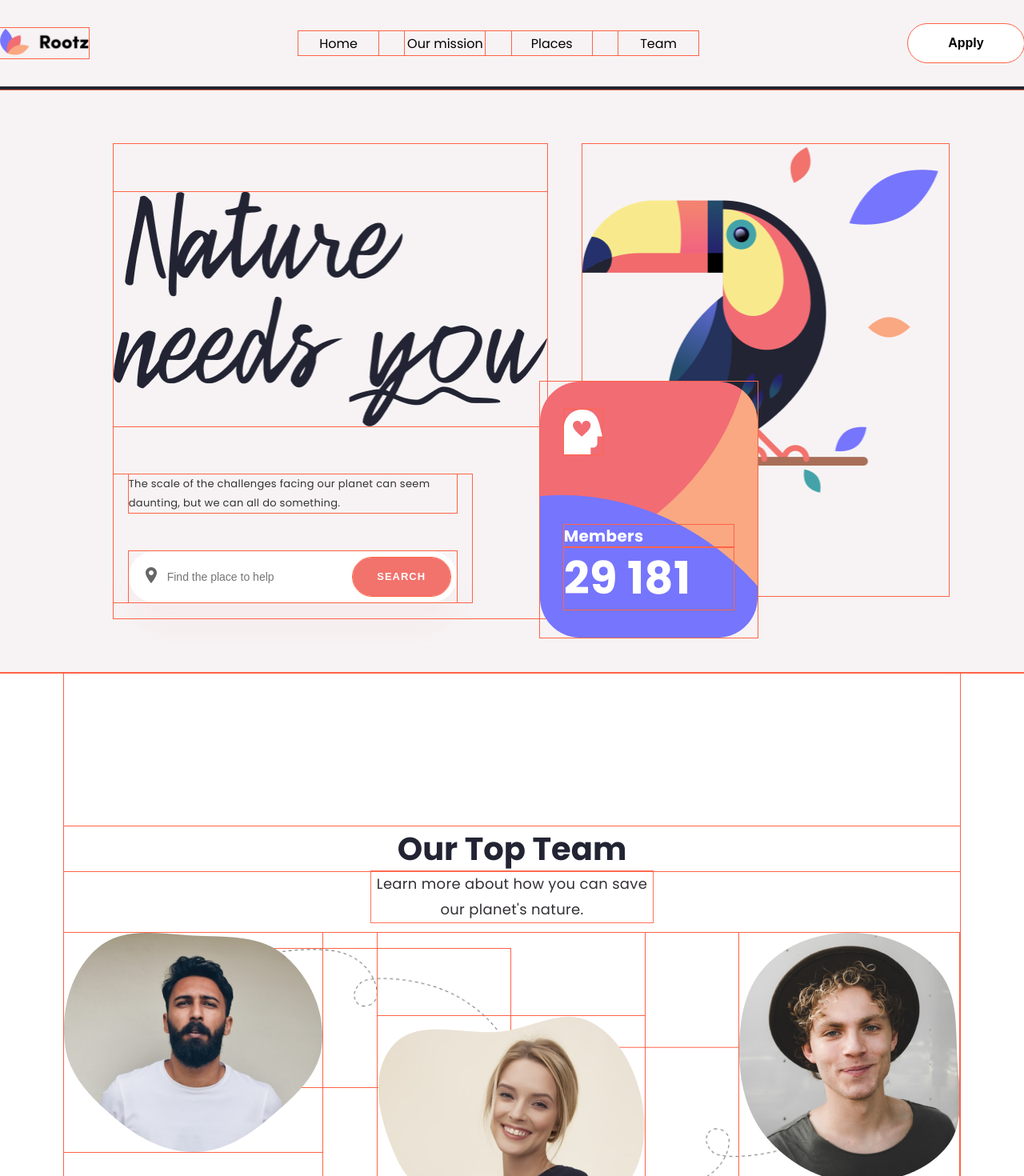
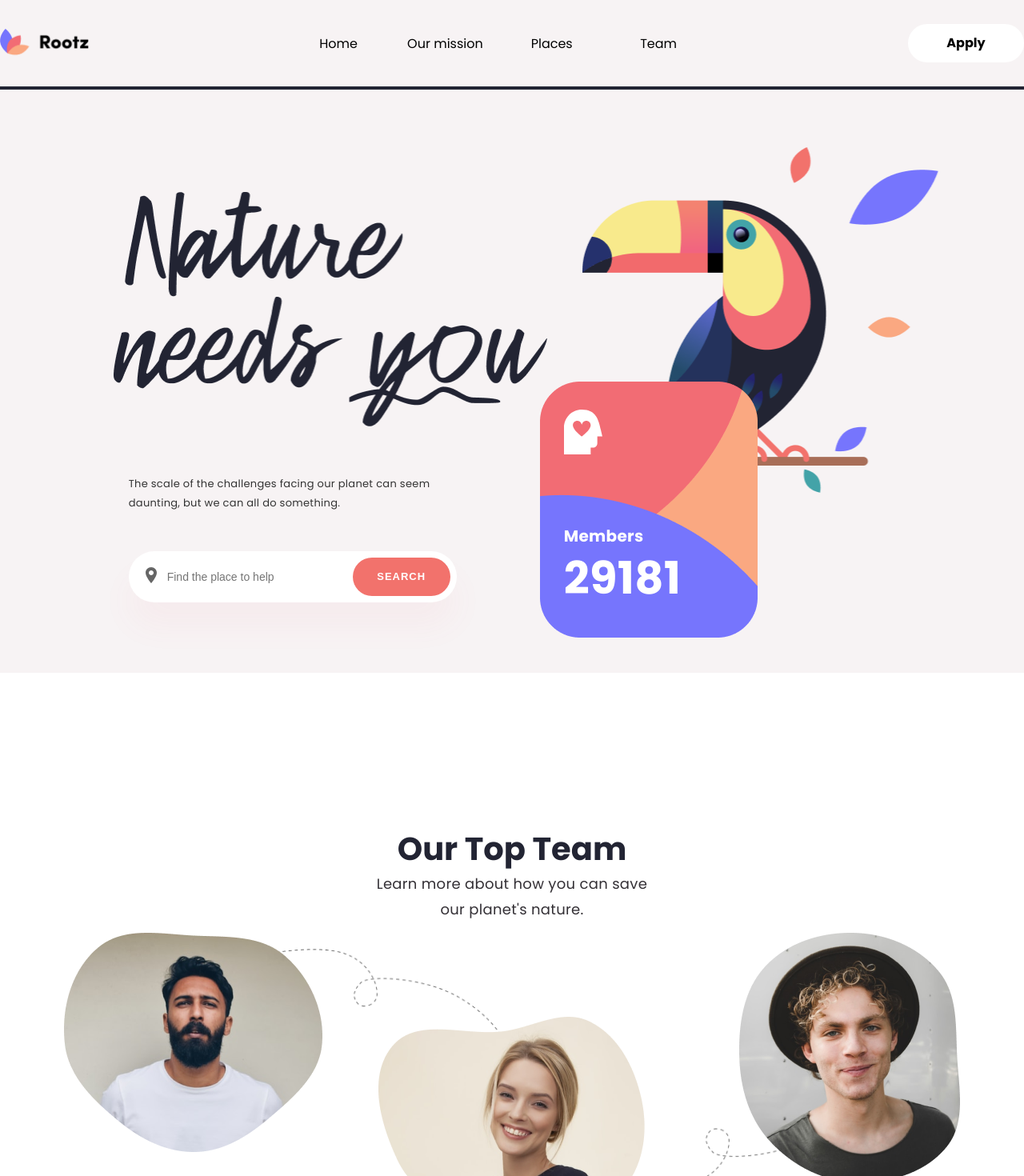
Before and after one commit to VladDeputat/halo-lab, a React (Create React App) app: page / in a window 1280 px wide. Shown: the top 1470 px of the page at 80% size. Built offline with nearby package versions, Linux system fonts and the light colour scheme.

Commit message:
add states and links

```diff
--- a/src/components/faq/Faq.jsx
+++ b/src/components/faq/Faq.jsx
@@ -13,9 +13,13 @@ const faq = () => {
             When pattern is mentioned in interior design, it is easy to asso- ciate it
             with a geometric patterned wallpaper or colourful prints on interior fabrics.
           </p>
-          <button className={styles.contactUsBtn} type="button">
+          <a
+            className={styles.contactUsBtn}
+            href="https://www.halo-lab.com/"
+            target="blank"
+          >
             Contact us
-          </button>
+          </a>
         </div>
         <div>
           <ul>
--- a/src/components/faq/Faq.module.scss
+++ b/src/components/faq/Faq.module.scss
@@ -4,10 +4,9 @@
   padding: 100px 18px;
   margin: 0 auto;
   display: flex;
-  // align-items: center;
   justify-content: center;
   flex-wrap: wrap;
-  @media screen and (min-width: 766px) {
+  @media screen and (min-width: 1000px) {
     padding: 192px 10px;
     justify-content: space-between;
   }
@@ -53,6 +52,7 @@
   line-height: 1.4;
   letter-spacing: 1px;
   text-transform: uppercase;
+  text-decoration: none;
   color: #ffffff;
   display: flex;
   align-items: center;
--- a/src/components/footer/Footer.jsx
+++ b/src/components/footer/Footer.jsx
@@ -6,7 +6,7 @@ import liIcon from "../../assets/icons/linkedIn.svg";
 
 const Footer = () => {
   return (
-    <footer>
+    <footer id="places">
       <div>
         <h3 className={styles.heading}>Contacts</h3>
         <p>2022 Rootz Foundation. All rights reserved</p>
--- a/src/components/header/Header.jsx
+++ b/src/components/header/Header.jsx
@@ -16,15 +16,23 @@ const Header = () => {
 
         <nav className={styles.headerNav}>
           <ul>
-            <li className={styles.navLink}>Home</li>
-            <li className={styles.navLink}>Our mission</li>
-            <li className={styles.navLink}>Places</li>
-            <li className={styles.navLink}>Team</li>
+            <li className={styles.navLink}>
+              <a href="#home">Home</a>
+            </li>
+            <li className={styles.navLink}>
+              <a href="#mission">Our mission</a>
+            </li>
+            <li className={styles.navLink}>
+              <a href="#places">Places</a>
+            </li>
+            <li className={styles.navLink}>
+              <a href="#team">Team</a>{" "}
+            </li>
           </ul>
         </nav>
-        <button type="button" className={styles.applyBtn}>
+        <a className={styles.applyBtn} href="#apply">
           Apply
-        </button>
+        </a>
 
         <BurgerBtn menuOpen={menuOpen} setMenuOpen={setMenuOpen} />
       </div>
--- a/src/components/header/Header.module.scss
+++ b/src/components/header/Header.module.scss
@@ -50,6 +50,10 @@ header {
   transition: all 100ms linear;
   display: flex;
   justify-content: center;
+  a {
+    text-decoration: none;
+    color: #000000;
+  }
 }
 
 .navLink:active,
@@ -80,8 +84,12 @@ header {
   line-height: 140%;
   transition: all 150ms linear;
   cursor: pointer;
+  text-decoration: none;
+  color: #000000;
   @media screen and (min-width: 767px) {
-    display: block;
+    display: flex;
+    align-items: center;
+    justify-content: center;
   }
 }
 
--- a/src/components/hero/Hero.jsx
+++ b/src/components/hero/Hero.jsx
@@ -1,11 +1,23 @@
-import React from "react";
+import React, {useState} from "react";
 import styles from "./Hero.module.scss";
 import headline from "../../assets/hero/headline.png";
 import headIcon from "../../assets/icons/headIcon.svg";
 
 const Hero = () => {
+  const [query, setQuery] = useState("");
+  const [count, setCount] = useState(29181);
+
+  const onClick = () => {
+    if (query === "") {
+      return;
+    } else {
+      window.open(`https://www.google.com.ua/maps/place/${query}`, "_blank").focus();
+      setCount(count + 1);
+      setQuery("");
+    }
+  };
   return (
-    <section className={styles.hero}>
+    <section className={styles.hero} id="home">
       <div className={styles.heroContainer}>
         <div className={styles.headlineContainer}>
           <img className={styles.headlineImg} src={headline} alt="headline" />
@@ -15,9 +27,14 @@ const Hero = () => {
               all do something.
             </p>
             <label>
-              <input type="text" placeholder="Find the place to help" />
+              <input
+                onChange={(e) => setQuery(e.target.value)}
+                value={query}
+                type="text"
+                placeholder="Find the place to help"
+              />
             </label>
-            <button className={styles.searchBtn} type="submit">
+            <button onClick={onClick} className={styles.searchBtn} type="submit">
               Search
             </button>
           </div>
@@ -27,7 +44,7 @@ const Hero = () => {
             <img src={headIcon} alt="headIcon" />
             <div>
               <p>Members</p>
-              <p>29 181</p>
+              <p>{count}</p>
             </div>
           </div>
         </div>
--- a/src/components/logIn/LogIn.jsx
+++ b/src/components/logIn/LogIn.jsx
@@ -1,9 +1,22 @@
-import React from "react";
+import React, {useState} from "react";
 import styles from "./Login.module.scss";
 
 const LogIn = () => {
+  const [name, setName] = useState("");
+  const [email, setEmail] = useState("");
+
+  const handleSubmit = (e) => {
+    e.preventDefault();
+    if (name === "" || email === "") {
+      return;
+    } else {
+      alert(`You've booked a demo for ${name} with email:${email}`);
+      setName("");
+      setEmail("");
+    }
+  };
   return (
-    <section>
+    <section id="apply">
       <div className={styles.sectionContainer}>
         <div>
           <h3 className={styles.getStartedHeading}>Get started today!</h3>
@@ -15,22 +28,24 @@ const LogIn = () => {
         </div>
         <div className={styles.loginContainer}>
           <h4 className={styles.formHeading}>Log in</h4>
-          <form className={styles}>
+          <form>
             <input
-              className={styles}
+              onChange={(e) => setName(e.target.value)}
+              value={name}
               autoComplete="off"
               name="name"
-              type="text"
+              type="name"
               placeholder="Name"
             />
             <input
-              className={styles}
+              onChange={(e) => setEmail(e.target.value)}
+              value={email}
               autoComplete="off"
               name="email"
               type="email"
               placeholder="Email"
             />
-            <button className={styles} type="submit">
+            <button onClick={handleSubmit} type="submit">
               book a demo
             </button>
           </form>
--- a/src/components/slider/Slider.jsx
+++ b/src/components/slider/Slider.jsx
@@ -37,7 +37,7 @@ const SliderComponent = () => {
     afterChange: (i) => setcurSlide(i),
   };
   return (
-    <section className={styles.sliderSection}>
+    <section className={styles.sliderSection} id="mission">
       <div className={styles.sliderContainer}>
         <Slider {...settings} className={styles.slider} ref={sliderRef}>
           {data.map((slide) => (
--- a/src/components/team/Team.jsx
+++ b/src/components/team/Team.jsx
@@ -7,7 +7,7 @@ import lineVector from "../../assets/team/vector.png";
 
 const Team = () => {
   return (
-    <section>
+    <section id="team">
       <div className={styles.teamContainer}>
         <h3 className={styles.heading}>Our top team</h3>
         <p className={styles.description}>
--- a/src/index.scss
+++ b/src/index.scss
@@ -1,10 +1,11 @@
 html {
   box-sizing: border-box;
+  scroll-behavior: smooth;
 }
 
-* {
-  outline: 1px solid tomato;
-}
+// * {
+//   outline: 1px solid tomato;
+// }
 
 *,
 *::before,
```
